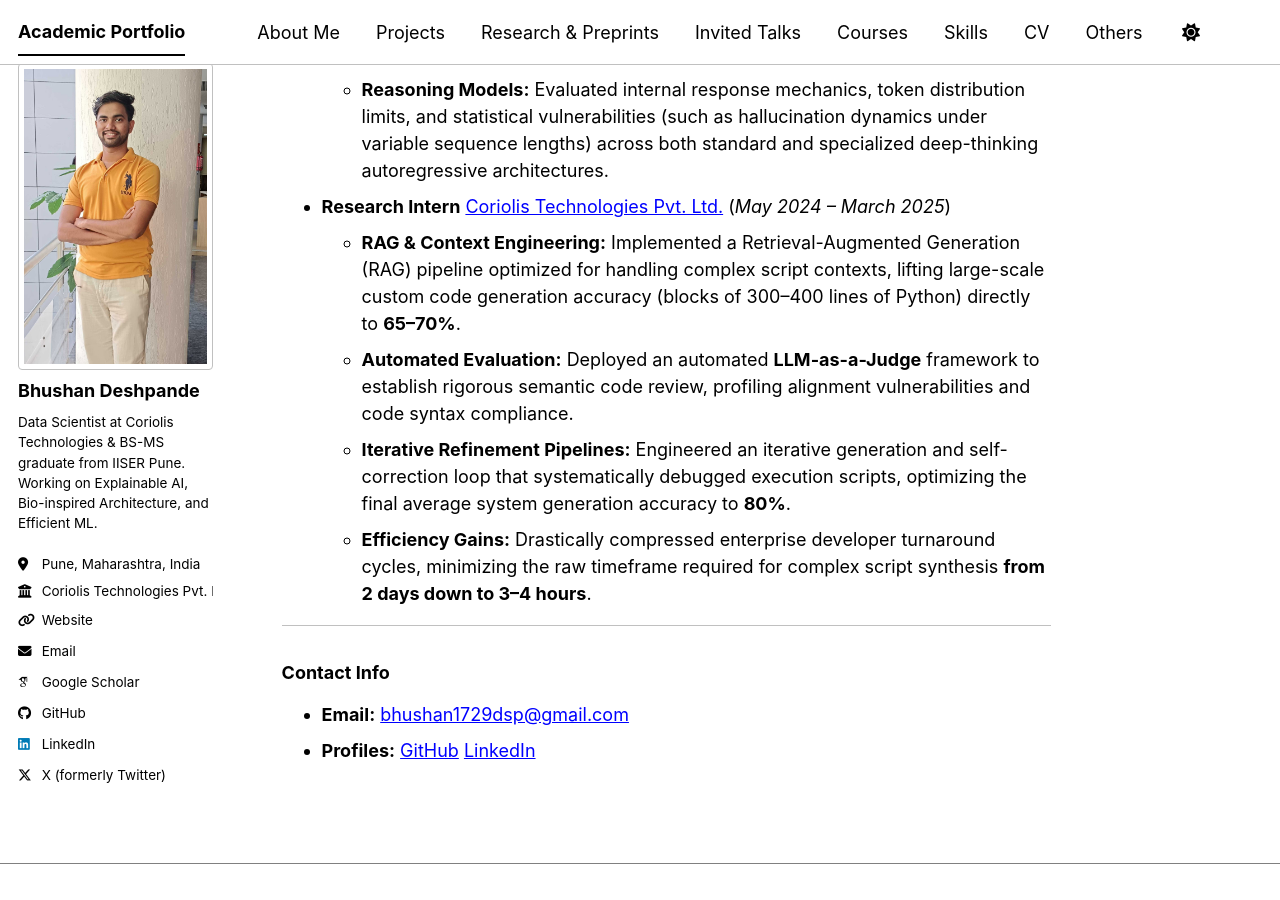
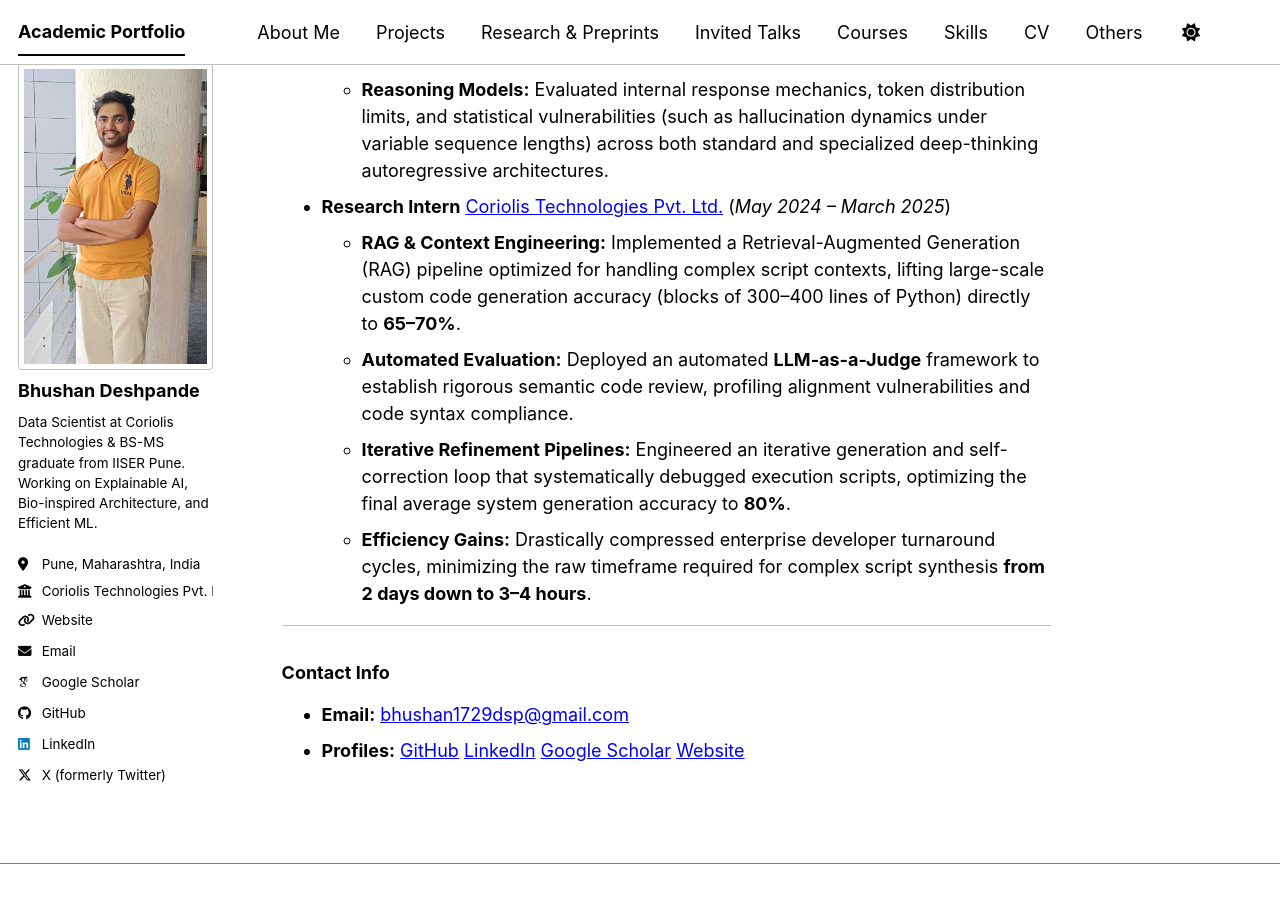
Before and after one commit to bhushan1729/bhushan1729.github.io, a Jekyll site: the page built from _pages/about.md, in a window 1280 px wide and 900 px high, scrolled down 2507 px. Built offline with Jekyll 4.4.1, drawn with Linux system fonts in a browser that asks for light colours; some web fonts are replaced; a script bundle is joined from its source files by our own code; library files that are not in the unit come from our copies.

Commit message:
updated about

```diff
--- a/_pages/about.md
+++ b/_pages/about.md
@@ -71,3 +71,5 @@ My long-term research goal is to understand how biological systems process compl
 * **Profiles:**
     [GitHub](https://github.com/bhushan1729)
     [LinkedIn](https://www.linkedin.com/in/bhushan-deshpande)
+    [Google Scholar](https://scholar.google.com/citations?user=Q1yv-nIAAAAJ&hl=en)
+    [Website](https://bhushan1729.github.io/)
```
